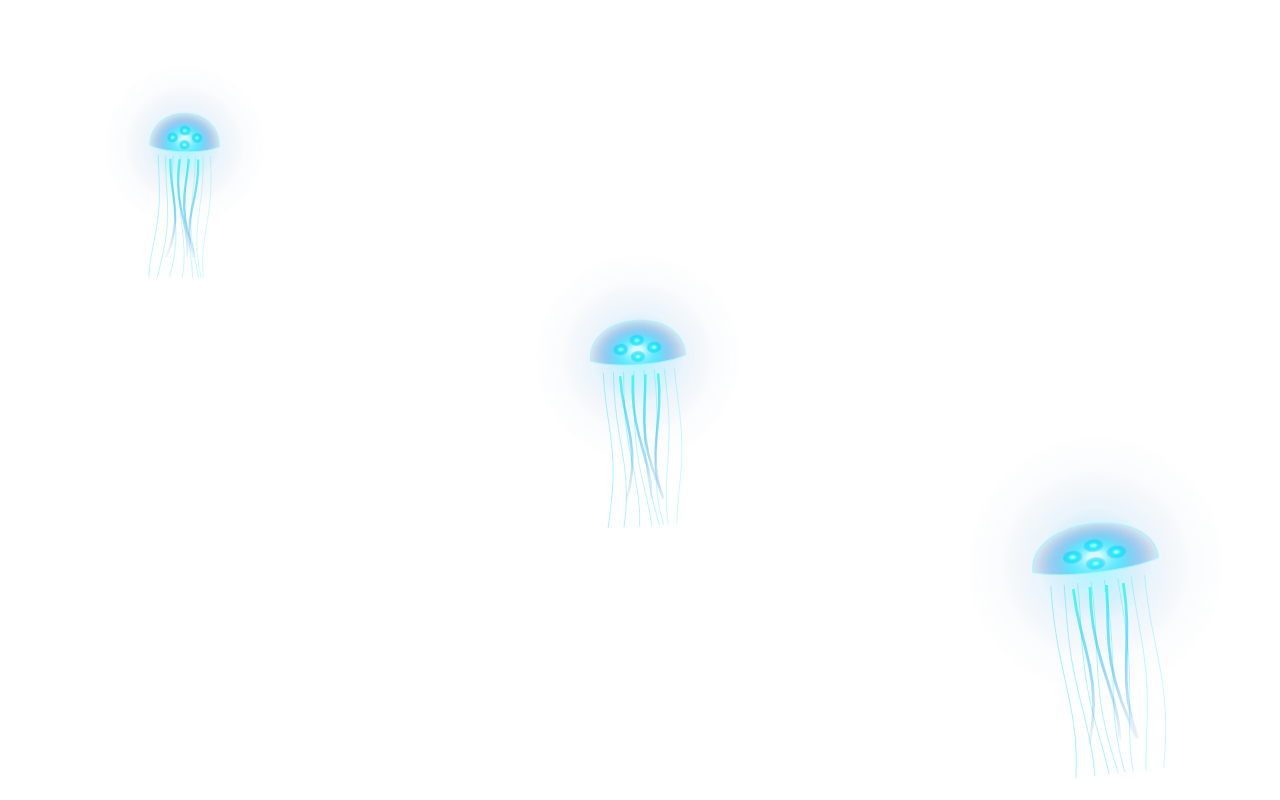
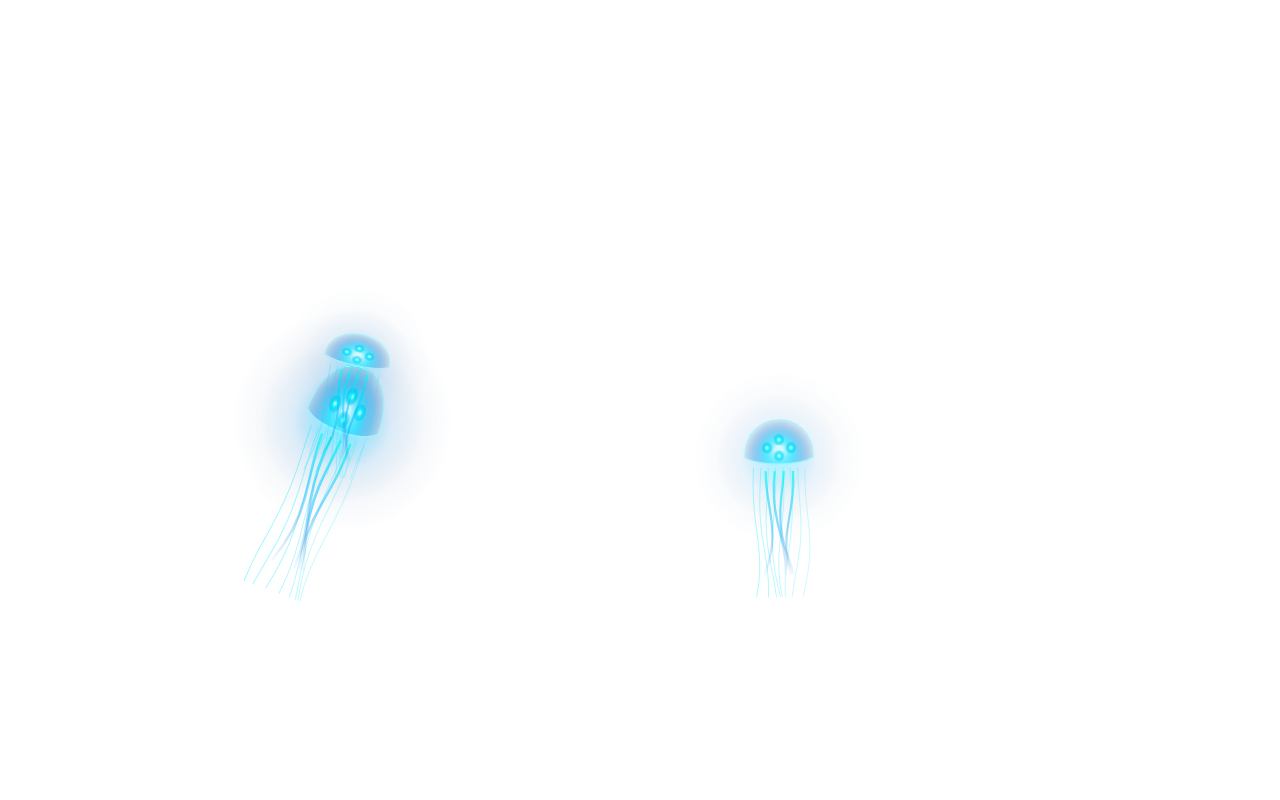
Before and after one commit to ikel-eidra/ohverlay-v4, a plain HTML site: page jellyfish-overlay.html in a window 1280 px wide. Drawn offline with Linux system fonts and the light colour scheme.

Commit message:
fix: organic random 3D roaming physics for cyan jellyfish & sync exact website replica code

```diff
--- a/jellyfish-overlay.html
+++ b/jellyfish-overlay.html
@@ -3,7 +3,7 @@
 <head>
   <meta charset="UTF-8">
   <meta name="viewport" content="width=device-width, initial-scale=1.0">
-  <title>Bioluminescent Cyan Jellyfish Overlay — Pulsed-Jet Physics Engine</title>
+  <title>Bioluminescent Cyan Jellyfish Overlay — Organic Roaming Physics</title>
   <style>
     * {
       box-sizing: border-box;
@@ -80,69 +80,84 @@
       }
       const glowSprite = createGlowSprite();
 
+      // Pseudo-random helper based on index and seed
+      function pseudoRandom(seed) {
+        const x = Math.sin(seed * 12.9898 + 78.233) * 43758.5453;
+        return x - Math.floor(x);
+      }
+
       function createJellyfish(index) {
         const seed = index + 1;
-        const x = 0.15 + (index / Math.max(1, targetCount - 1)) * 0.70;
-        const y = 0.25 + (index % 3) * 0.25;
+        // 100% Random initial positions across the display
+        const x = 0.12 + pseudoRandom(seed * 1.3) * 0.76;
+        const y = 0.18 + pseudoRandom(seed * 2.7) * 0.64;
+        const z = 0.35 + pseudoRandom(seed * 3.9) * 0.65;
+        const targetAngle = (pseudoRandom(seed * 4.1) - 0.5) * 0.8;
 
         return {
           x,
           y,
-          z: 0.5 + (index % 3) * 0.22,
-          vx: (Math.random() - 0.5) * 0.008,
-          vy: -0.015,
-          facing: 0,
-          visualFacing: 0,
-          // Pulsed-Jet Locomotion States: 'systole' (rapid contraction jet) vs 'diastole' (slow refill glide)
-          pulsePhase: Math.random() * TAU,
-          pulseSpeed: 1.1 + (index % 3) * 0.25,
-          seed
+          z,
+          vx: (pseudoRandom(seed * 5.3) - 0.5) * 0.02,
+          vy: -0.01 - pseudoRandom(seed * 6.7) * 0.02,
+          facing: targetAngle,
+          visualFacing: targetAngle,
+          targetAngle,
+          pulsePhase: pseudoRandom(seed * 7.1) * TAU, // Asynchronous pulse phases
+          pulseSpeed: 0.75 + pseudoRandom(seed * 8.5) * 0.95, // Unique pulse speed
+          thrustPower: 0.07 + pseudoRandom(seed * 9.3) * 0.05, // Unique propulsion force
+          seed,
+          wanderTimer: 0
         };
       }
 
       let jellies = Array.from({ length: targetCount }, (_, i) => createJellyfish(i));
 
-      // Scientific Pulsed-Jet Locomotion Physics
+      // Organic Random Roaming & Directional Pulsed-Jet Physics
       function updateJellyfish(jelly, dt) {
         jelly.pulsePhase = (jelly.pulsePhase + dt * jelly.pulseSpeed) % TAU;
         const pulse = Math.sin(jelly.pulsePhase);
 
-        // 1. SYSTOLE (RAPID CONTRACTION JET PROPULSION):
-        // When pulse rises past 0.35, high-velocity water jet is ejected downwards out of the bell cavity, propelling jelly upwards (-Y)
+        // Periodically update random target swimming direction
+        jelly.wanderTimer -= dt;
+        if (jelly.wanderTimer <= 0) {
+          jelly.wanderTimer = 3.0 + pseudoRandom(elapsed + jelly.seed) * 5.0;
+          jelly.targetAngle = (pseudoRandom(elapsed * 1.3 + jelly.seed) - 0.5) * 0.9;
+        }
+
+        // Boundary Repulsion: Smoothly steer away from screen edges
+        const marginX = 0.12; const marginY = 0.14;
+        if (jelly.x < marginX) jelly.targetAngle = Math.abs(jelly.targetAngle) + 0.3;
+        if (jelly.x > 1 - marginX) jelly.targetAngle = -Math.abs(jelly.targetAngle) - 0.3;
+        if (jelly.y < marginY) jelly.targetAngle = Math.PI * 0.6 * (jelly.x > 0.5 ? -1 : 1);
+        if (jelly.y > 1 - marginY) jelly.targetAngle = (pseudoRandom(elapsed + jelly.seed) - 0.5) * 0.4; // Aim upward
+
+        jelly.facing = lerp(jelly.facing, jelly.targetAngle, dt * 1.2);
+        jelly.visualFacing = lerp(jelly.visualFacing, jelly.facing, dt * 2.5);
+
+        // SYSTOLE (Contraction Jet Thrust along facing vector)
         const isSystole = pulse > 0.35;
         if (isSystole) {
           const contractionPower = Math.pow((pulse - 0.35) / 0.65, 1.8);
-          jelly.vy -= contractionPower * 0.075 * dt; // Upward jet thrust
+          const thrust = contractionPower * jelly.thrustPower * dt;
+          jelly.vx += Math.sin(jelly.facing) * thrust * 0.6;
+          jelly.vy -= Math.cos(jelly.facing) * thrust; // Upward along facing angle
         } else {
-          // 2. DIASTOLE (PASSIVE REFILL & SLOW VISCOUS GLIDE):
-          // Water refills cavity; viscous drag slows forward momentum and gravity induces gentle buoyant sinking
-          jelly.vy += 0.006 * dt; // Buoyancy sink
+          // DIASTOLE (Gentle Refill Glide - Neutral Buoyancy without sinking)
+          jelly.vy += 0.0015 * dt; // Soft neutral buoyancy drift
         }
 
-        // Horizontal ambient sway
-        jelly.vx += Math.sin(elapsed * 0.7 + jelly.seed * 2.3) * 0.004 * dt;
-
-        // Hydrodynamic viscous drag dampening
-        const dragFactor = isSystole ? 0.95 : 1.65;
+        // Viscous Fluid Drag
+        const dragFactor = isSystole ? 0.90 : 1.35;
         jelly.vx *= Math.exp(-dragFactor * dt);
         jelly.vy *= Math.exp(-dragFactor * dt);
 
         jelly.x += jelly.vx * dt;
         jelly.y += jelly.vy * dt;
 
-        // Strict Margin Clamping (0.05 to 0.95 relative screen bounds)
-        const marginX = 0.06; const marginY = 0.08;
-        if (jelly.x < marginX) jelly.vx += (marginX - jelly.x) * 0.25;
-        if (jelly.x > 1 - marginX) jelly.vx -= (jelly.x - (1 - marginX)) * 0.25;
-        if (jelly.y < marginY) jelly.vy += (marginY - jelly.y) * 0.25;
-        if (jelly.y > 1 - marginY) jelly.vy -= (jelly.y - (1 - marginY)) * 0.25;
-
-        jelly.x = clamp(jelly.x, 0.04, 0.96);
-        jelly.y = clamp(jelly.y, 0.06, 0.94);
-
-        // Smooth sway tilt in direction of velocity
-        const targetFacing = clamp(jelly.vx * 4.5 + Math.sin(elapsed * 0.4 + jelly.seed) * 0.12, -0.25, 0.25);
-        jelly.visualFacing = lerp(jelly.visualFacing, targetFacing, dt * 2.5);
+        // Keep strictly within visible screen bounds (0.05 to 0.95)
+        jelly.x = clamp(jelly.x, 0.05, 0.95);
+        jelly.y = clamp(jelly.y, 0.07, 0.93);
       }
 
       function drawJellyfish(jelly) {
@@ -181,7 +196,6 @@
           const segCount = 10;
           for (let s = 1; s <= segCount; s++) {
             const segRatio = s / segCount;
-            // Fluid drag vector: tentacles bend backwards during upward pulse thrust
             const dragLag = -jelly.vy * 80 * segRatio * segRatio;
             const wave = Math.sin(elapsed * 2.8 - segRatio * 4.2 + t * 0.8 + jelly.seed) * (7 * segRatio);
             const nodeX = startX + wave - jelly.vx * 60 * segRatio;
@@ -232,15 +246,12 @@
 
         ctx.fillStyle = bellGradient;
         ctx.beginPath();
-        // Umbrella Dome
         ctx.moveTo(-bellRadius, 0);
         ctx.bezierCurveTo(-bellRadius, -bellRadius * 1.35, bellRadius, -bellRadius * 1.35, bellRadius, 0);
-        // Scalloped Margin Lappets
         ctx.bezierCurveTo(bellRadius * 0.6, bellRadius * 0.25, -bellRadius * 0.6, bellRadius * 0.25, -bellRadius, 0);
         ctx.closePath();
         ctx.fill();
 
-        // Glowing Glassy Rim Highlight
         ctx.strokeStyle = 'rgba(160, 245, 255, 0.80)';
         ctx.lineWidth = 1.2;
         ctx.stroke();
@@ -262,8 +273,8 @@
           ctx.fill();
         }
 
-        ctx.restore(); // Restore contraction scale
-        ctx.restore(); // Restore global matrix
+        ctx.restore();
+        ctx.restore();
       }
 
       function frame(now) {
```
Also changed, not shown: docs/index.html (+49 -32 lines), website/index.html (+49 -32 lines).
